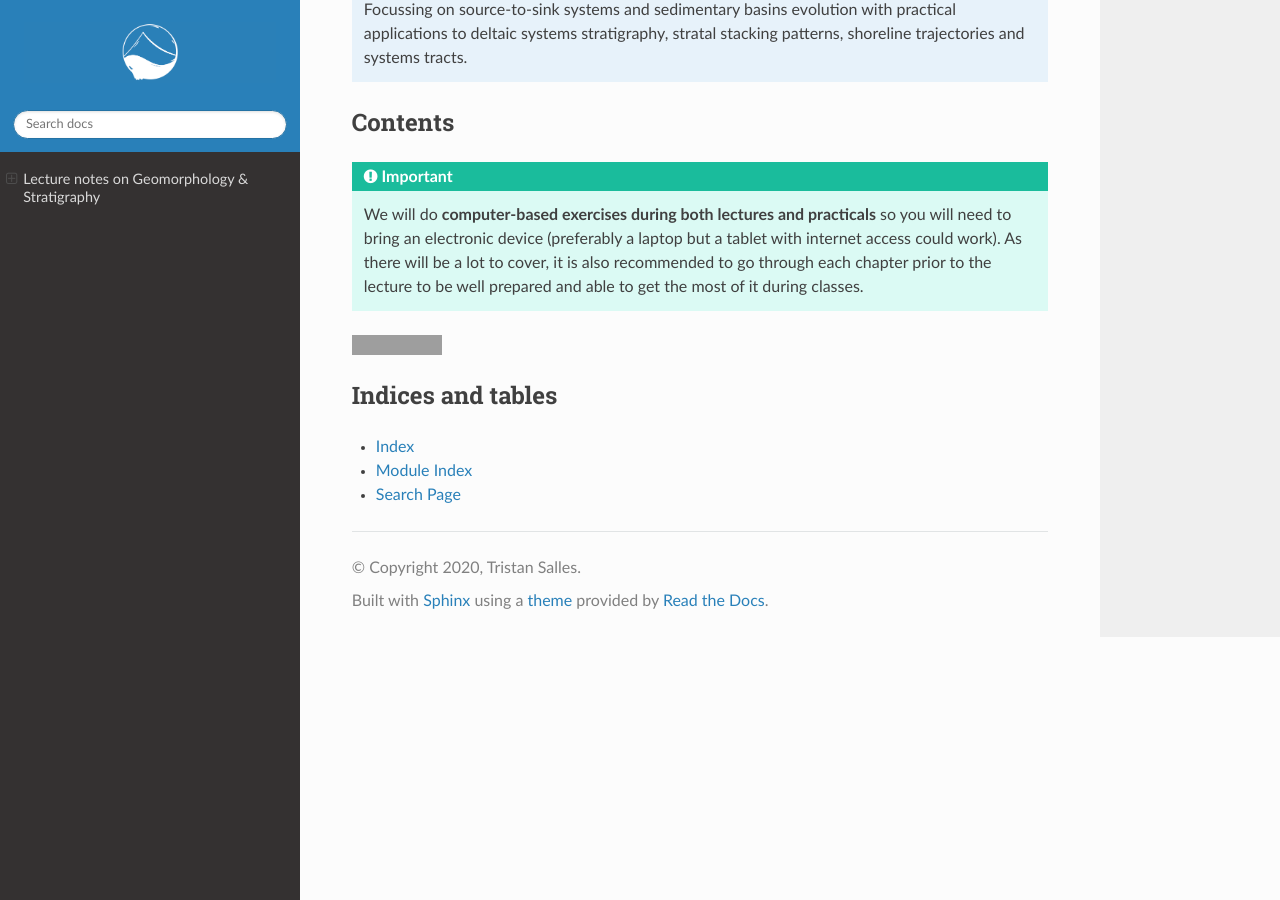
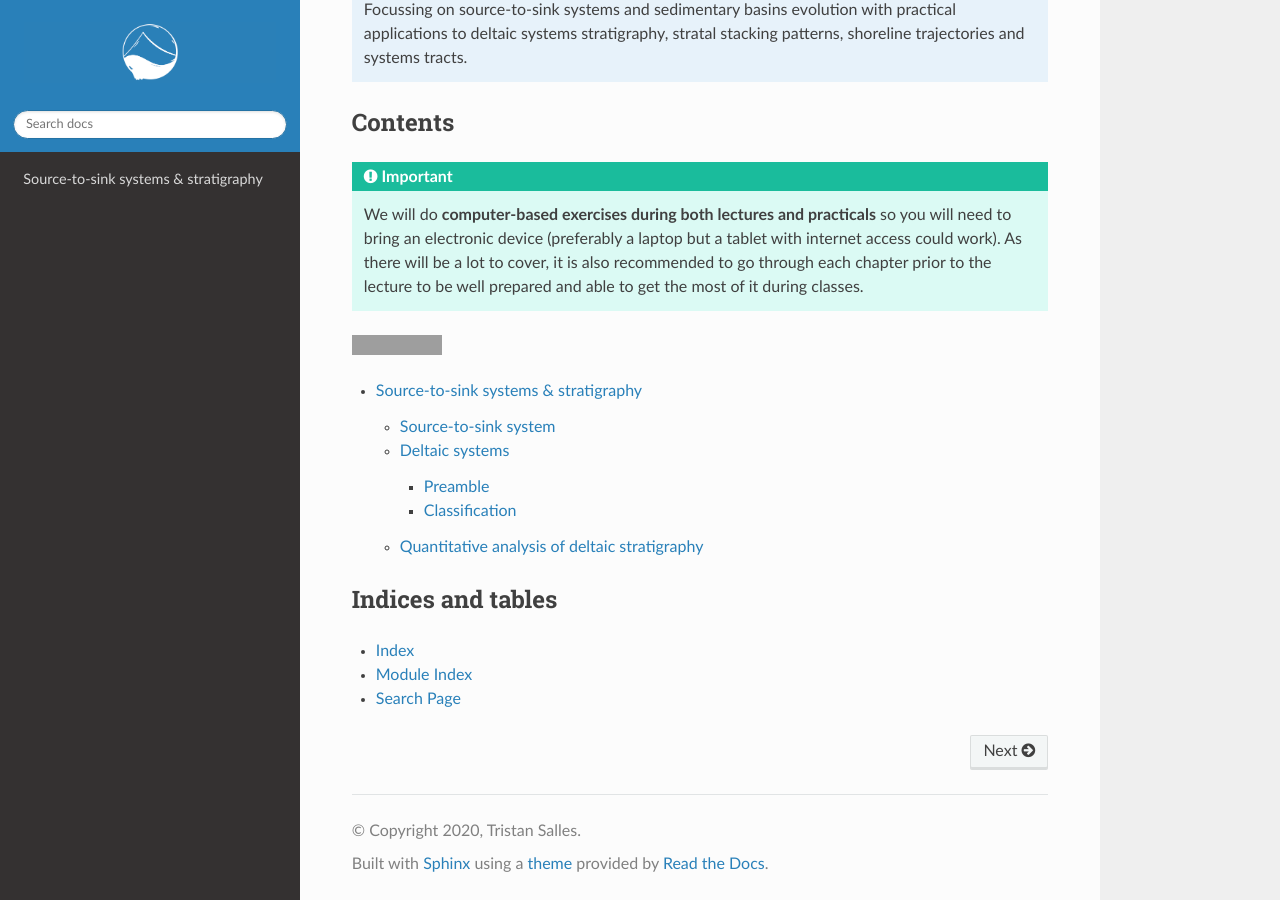
Before and after one commit to TristanSalles/EarthSurface, a Sphinx documentation site: the page built from docs/index.rst, in a window 1280 px wide and 900 px high, scrolled down 1931 px. Built offline with Sphinx 7.4.7 and the Read the Docs theme 2.0.0, drawn with Linux system fonts in a browser that asks for light colours; the version number could not be read and is left out; some of the changed lines change nothing that is shown; some of the changed text lies outside the part shown; grey boxes are pictures that could not be loaded.

Commit message:
add content

```diff
--- a/docs/conf.py
+++ b/docs/conf.py
@@ -14,6 +14,9 @@
 #
 import os
 import sys
+
+sys.path.insert(0, os.path.abspath("."))
+sys.path.insert(0, os.path.abspath("../"))
 
 import sphinx_rtd_theme
 
--- /dev/null
+++ b/docs/deltaicsystems.rst
@@ -0,0 +1,114 @@
+Source-to-sink systems & stratigraphy
+==========================================
+
+Source-to-sink system
+----------------------
+
+When landscapes are eroded, the resulting sediment and dissolved constituents pass through a connected suite of geomorphic environments, ultimately to be deposited or precipitated on an adjacent flood plain, marine shelf or abyssal plain.
+
+This journey from *source* to *sink* represents the return limb of a mass flux loop that begins when rock is first exposed to subaerial erosion by tectonic processes such as crustal thickening or volcanic processes. The suite of connected environments through which the journey takes place is the **source-to-sink** system.
+
+
+.. figure:: images/s2s.png
+   :scale: 37 %
+   :alt: s2s
+   :align: center
+
+   A simple schematic showing the dispersal system. The color of the lettering is coded: sources are indicated by black text, sinks are yellow, processes are shown in white (from MARGINS Source-to-Sink initiative NSF - 2009).
+
+.. important::
+  The connected environments of the source to sink system are separated by dynamic boundaries that shift in response to changes in sediment fluxes and accommodation.
+
+Each environmental unit, which is inter-linked with other units by the flux of sediment through the boundaries, may produce sediment through erosion or act as a sediment sink through deposition, either temporarily or permanently (*figure below*). The erosion and deposition occur at spatial and temporal scales that vary over at least four orders of magnitude, making system behaviour especially difficult to predict.
+
+.. figure:: images/s2sbounds.png
+   :scale: 42 %
+   :alt: s2s
+   :align: center
+
+   Hypsometric configuration of the various environmental units and boundaries in the source-to-sink concept. Table: connected environment units and their dynamic boundaries in the source to sink system (from MARGINS Source-to-Sink initiative NSF - 2009).
+
+The source to sink system is a particularly important historical archive of past and present global change. Yet, whether we look at landscape morphology or the stratigraphy that records its erosion, we see the integral effect of many events over time.
+
+An ability to predict the *quantitative behaviour* of the source to sink system is important for a variety of societal reasons. As an example:
+
+1. The source to sink system contains most of our energy resources and potable water, and as a result most of Earth’s human population lives along the source to sink path.
+
+2. Sediment eroded in uplands represents a significant loss of agricultural productivity even as it replenishes eroding coastlines. Yet we are presently unable to anticipate how perturbations in one part of the system will affect another.
+
+To better understand and predict this system behaviour over an intimidating range of time and space scales, we rely on quantitative methods that help us analyse bed characteristics and architecture existing in the subsurface. Stratal patterns arising from the interplay of changing sea level, sediment supply, and accommodation can be predicted from physically based conceptual and numerical models that couple landscape-seascape experiments that reconstruct stratal geometries from ancient landscapes and climates.
+
+Deltaic systems
+---------------
+
+In this part of the course we will focus on delta. Deltas are amongst the most environmentally and economically important coastal sedimentary environments. Significant resources (oil, gas, groundwater) have been exploited from deltaic formations.
+
+.. note::
+  The term **delta** was first used for these deposits by *Herodotus* in the fifth century BC for the triangular-shaped alluvial deposits at the mouth of the Nile River.
+
+Preamble
+*********
+
+Historically, modern deltas have been prized by human civilisations for their high natural and agricultural productivity, rich biodiversity, and for the abundance of waterways that provide easy means of transportation. Deltas are ubiquitous: 21 of the world’s 25 largest rivers, which deliver 31% of total fluvial sediment reaching the ocean, have formed well-expressed deltas at the coast (Meade, 1996). As a result, ~25% of the world’s population lives within deltaic and wetland coastal systems (Syvitski et al., 2005)
+
+.. raw:: html
+
+    <div style="text-align: center; margin-bottom: 2em;">
+    <iframe width="100%" height="380" src="https://www.youtube.com/embed/W6OzezihmUw?rel=0" frameborder="0" allow="accelerometer; autoplay; encrypted-media; gyroscope; picture-in-picture" allowfullscreen></iframe>
+    </div>
+
+.. important::
+  Deltas are *constructional coastal landforms* with both subaerial and subaqueous components that are genetically associated with rivers discharging into a standing body of water, such as a lake, estuary, lagoon, sea, or the open-ocean shelf (*Top video*: Landsat satellites images of the Wax Lake Outlet and Atchafalaya deltas from 1984 to 2014 EarthObservatory (Louisiana US, USGS-NASA).
+
+A delta is usually built by a single river. Reworking of sediments accumulated at the river mouth by marine processes (e.g., waves, tides, currents) should be slow enough to allow delta building to proceed. Take a look @ the video below from MinuteEarth that explains how deltas are formed.
+
+.. raw:: html
+
+    <div style="text-align: center; margin-bottom: 2em;">
+    <iframe width="100%" height="400" src="https://www.youtube.com/embed/A47ythEcz74?rel=0" frameborder="0" allow="accelerometer; autoplay; encrypted-media; gyroscope; picture-in-picture" allowfullscreen></iframe>
+    </div>
+
+
+.. note::
+  The river is the main source for sediment delivered to the delta, although in some wave-dominated settings, a significant portion may be transported by wave-driven currents from remote sources
+
+Classification
+***************
+
+As mentioned above, deltaic depositional facies result from interacting dynamics processes (wave energy, tidal regime, currents, climate, tectonic), which modify and disperse fluvial clastic deposits. The complexity of environmental settings under which deltas exist results in a variety of vertical sequences that can form within the delta facies.
+
+Based on the general morphology of the subaerial delta plain, deltas have typically been classified as **fluvial**-, **wave**-, or **tide**-dominated according to the dominant processes affecting sediment delivery, deposition, and dispersal (Galloway, 1975; Orton and Reading, 1993).
+
+
+
+.. figure:: images/delta.png
+   :scale: 70 %
+   :alt: classification
+   :align: center
+
+   Range of common shallow-water depositional systems in a coastal classification based on ratio of wave power to tidal power (from Steel & Milliken 2013)
+
+
+
+
+Quantitative analysis of deltaic stratigraphy
+---------------------------------------------
+
+In the 1980s, research on deltas moved from the development of depositional models based on modern highstand deltas, which are ultimately controlled by variations in sediment supply by the delta-building rivers, to sequence stratigraphic interpretations of deltaic evolution through multiple sea-level cycles (e.g., Van Wagoner et al., 1988).
+
+
+The stratigraphic architecture of deltas is the end-result of complex interactions among upstream catchment processes that regulate the location and magnitude of the fluvial sediment discharge, and downstream basinal controls that include the shape and quantity of accommodation space for sediment accumulation and the type and energy of coastal processes that redistribute these sediments. Together, all of these controls determine the mode and degree of partitioning of sediment between the delta and the wider receiving basin.
+
+The concepts of system tracts, shoreline trajectory and accommodation succession represent critical tools to the interpretation of shoreline and shelf carbonate and clastic sedimentary systems. It aids in the determination of the depositional setting of the component system tracts and enables the prediction of the extent and character of these sedimentary geometries, often at the same scale as the components of local hydrocarbon reservoirs. This enhances the stratigraphers ability to find, map and exploit hydrocarbon reservoirs more effectively.
+
+
+.. raw:: html
+
+    <iframe width="660" height="400" src="https://kitware.github.io/vtk-js/examples/SceneExplorer/index.html?fileURL=https://raw.githubusercontent.com/tristan-salles/PVGlance.github.io/master/cross_sec1.v.vtkjs" frameborder="0" allowfullscreen></iframe>
+
+.. figure:: images/stratigraphy.png
+   :scale: 0 %
+   :align: center
+
+The shoreline or shelf margin trajectory is the path taken by the shoreline or shallow shelf margin facies as they change position when a sedimentary basin fills. These trajectories are controlled by rates of change in base level (as expressed by rates of change in accommodation, or the sum of eustatic change and tectonic movement of the substrate), varying rates of sediment accumulation, and the slope and shape of the basin margin and floor and their depths. Evolving geometries of clinoformed margins have been used as standards to explain basin margin progradation. Essentially these trajectories are responsible for the retrogradational, progradational and aggradational stacking patterns.
+The rate of change of accommodation (at the shoreline) and the rate of sediment supply are the primary factors controlling regression and transgression in the geological record, or retreat and advance of a coastal depositional system. We will discuss in this part of the module these three different concepts and see how they can be used to quantitatively assess numerical models of deltaic systems evolution.
--- a/docs/index.rst
+++ b/docs/index.rst
@@ -20,8 +20,8 @@ A- Introduction to landscape dynamics
   Analysing landscapes and earth surface processes that shape them with an emphasis on *planetary and regional-scale controls* on landforms and landscape dynamics.
 
 
-B- Quantitative approach to landscapes
---------------------------------------
+B- Quantitative approach to geomorphology
+-----------------------------------------
 
 .. figure:: images/geomorphology.png
    :scale: 60 %
@@ -61,7 +61,8 @@ Contents
 
 
 .. toctree::
-   :maxdepth: 3
+  deltaicsystems
+  :maxdepth: 3
 
 Indices and tables
 ------------------
```
Also changed, not shown: docs/images/delta.png (added), docs/images/s2s.png (added), docs/images/s2sbounds.png (added).
